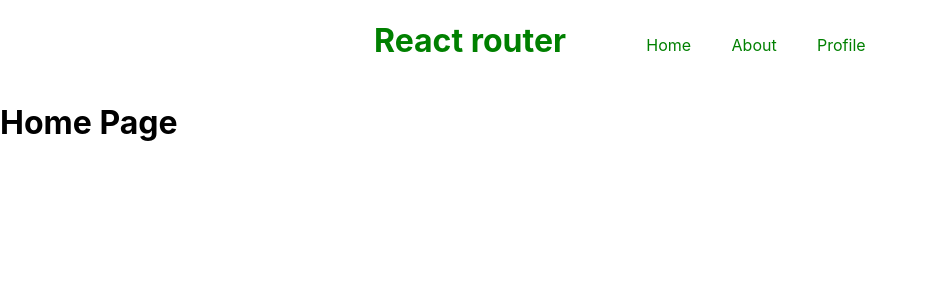
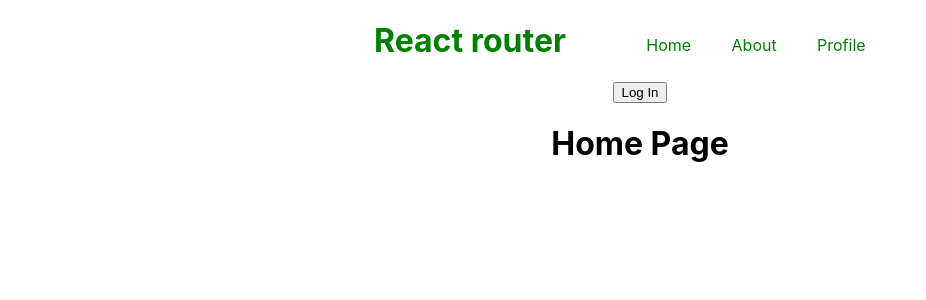
Before and after one commit to Laguna1/react-router, a React (Create React App) app: page / in a window 1280 px wide. Shown: the top 300 px of the page, without its empty margins (0-926 px from the left). Built offline with nearby package versions, Linux system fonts and the light colour scheme.

Commit message:
Add login user button

```diff
--- a/src/App.js
+++ b/src/App.js
@@ -1,4 +1,4 @@
-import React from 'react';
+import React, { useState } from 'react';
 import { BrowserRouter, Route, Switch } from 'react-router-dom';
 import './App.css';
 import Header from './components/Header';
@@ -9,11 +9,14 @@ import NotFound from './Pages/NotFound';
 import Post from './Pages/Post';
 
 function App() {
+
+const [login, setLogin] = useState(false);
   return (
     <BrowserRouter basename="app">
       <div className="App">
         <Header/>
-      </div>
+
+      <button onClick={() => setLogin(!login)}>{login ? "Log Out" : "Log In"}</button>
       <Switch>
         <Route path="/" component={Home} exact />
         <Route path="/about" component={About} />
@@ -21,6 +24,7 @@ function App() {
         <Route path="/post/:id" component={Post} />
         <Route component={NotFound} />
       </Switch>
+      </div>
     </BrowserRouter>
   );
 }
```
